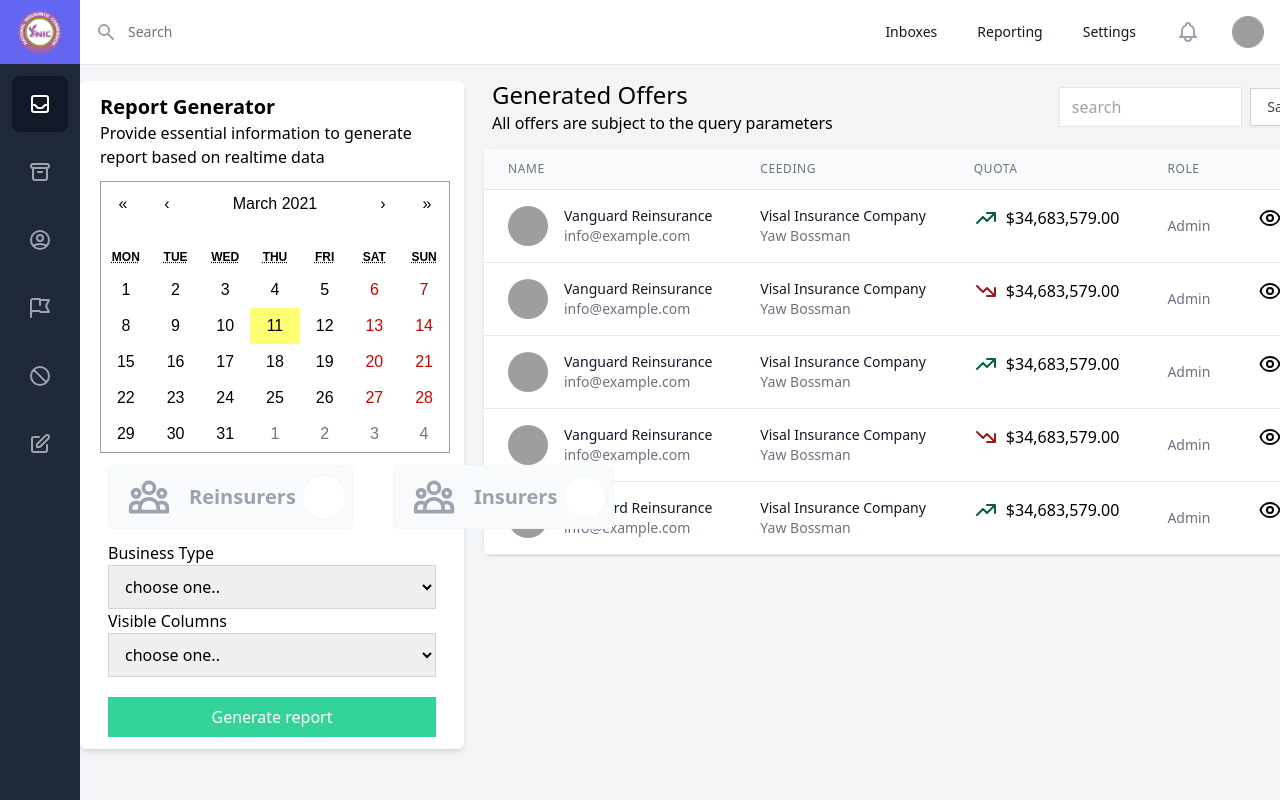
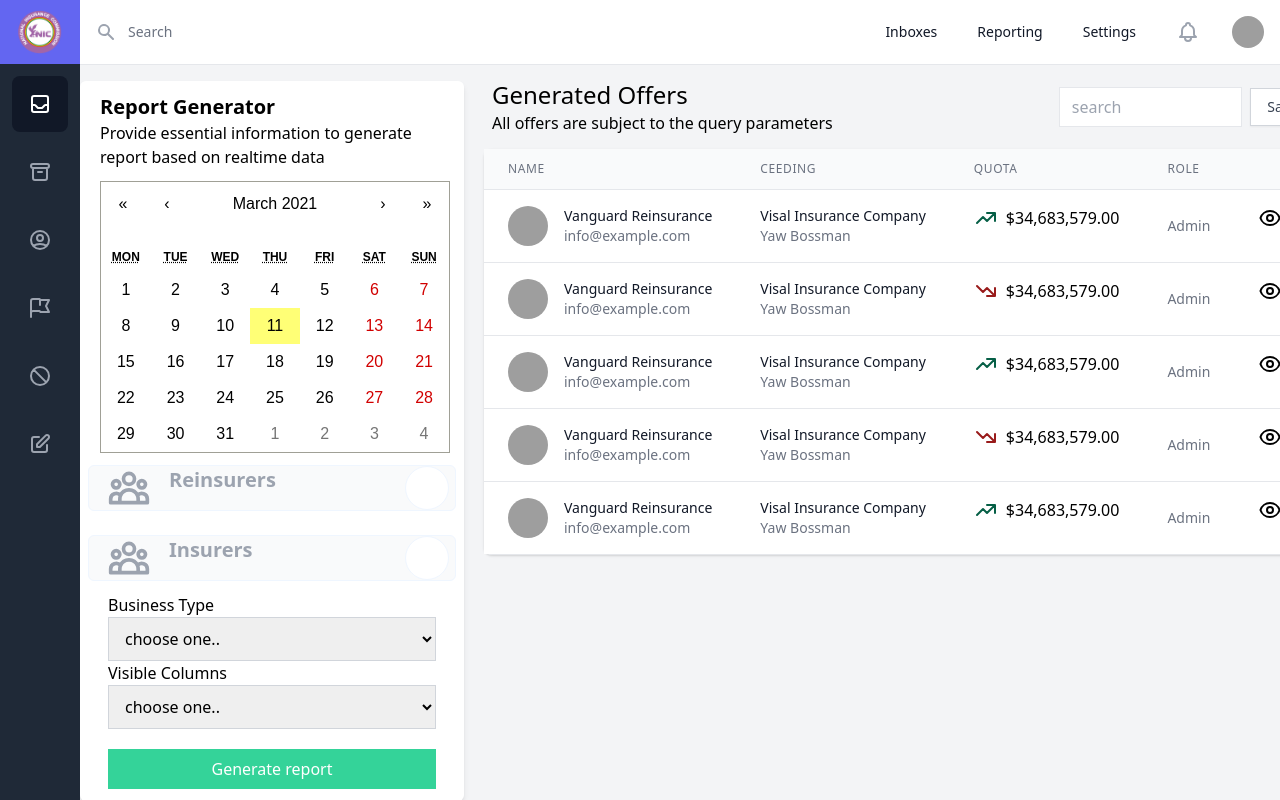
Before and after one commit to Khoby-790/template-nic, a React (Create React App) app: page /reports in a window 1280 px wide. Built offline with nearby package versions, Linux system fonts and the light colour scheme; grey boxes are pictures that could not be loaded.

Commit message:
--- Auto-Git Commit ---

```diff
--- a/src/pages/Reports/sections/InsurerReinsurerSelect.tsx
+++ b/src/pages/Reports/sections/InsurerReinsurerSelect.tsx
@@ -6,7 +6,7 @@ interface Props {
 
 const InsurerReinsurerSelect = (props: Props) => {
     return (
-        <div className="flex flex-row">
+        <div className="flex flex-col">
             <Option name="Reinsurers" />
             <Option name="Insurers" />
         </div>
@@ -21,7 +21,7 @@ type OptionProps = {
 
 const Option = ({ name }: OptionProps) => {
     return (
-        <div className="flex-1 h-16 flex group flex-row hover:bg-gray-500 hover:border-blue-200 hover:shadow-md cursor-pointer hover:-translate-y-1 transform transition bg-gray-50 mx-5 my-3 rounded-md border border-blue-50">
+        <div className="flex-1 h-16 flex group flex-row hover:bg-gray-500 hover:border-blue-200 hover:shadow-md cursor-pointer hover:-translate-y-1 transform transition bg-gray-50  my-3 rounded-md border border-blue-50">
             <div className="h-full flex flex-row flex-1">
                 <div className="flex w-20 items-center justify-center h-full ">
                     <svg className="text-gray-400 group-hover:text-white h-11" xmlns="http://www.w3.org/2000/svg" fill="none" viewBox="0 0 24 24" stroke="currentColor">
```
